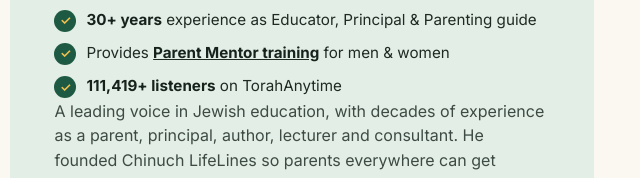
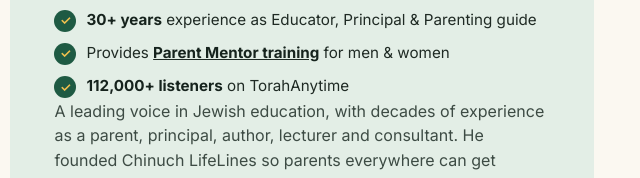
Before and after one commit to natebee26-cell/chinuch-lifelines-website, a plain HTML site: page index.html in a window 1280 px wide. Shown: the part 2687-2865 px from the top of the page, 610-1250 px from the left. Drawn offline with Linux system fonts and the light colour scheme.

Commit message:
TorahAnytime listeners updated to 112,000+
Co-Authored-By: Claude Opus 5.5 <noreply@anthropic.com>

```diff
--- a/index.html
+++ b/index.html
@@ -769,7 +769,7 @@
         <li><b>Author</b> of the bestseller <b>“Chinuch in Turbulent Times”</b><br>&amp; the newly released <b>“Parenting in Turbulent Times”</b></li>
         <li><b>30+ years</b> experience as Educator, Principal &amp; Parenting guide</li>
         <li>Provides <a href="mentor-training.html" style="text-decoration:underline"><b>Parent Mentor training</b></a> for men &amp; women</li>
-        <li><b>111,419+ listeners</b> on TorahAnytime</li>
+        <li><b>112,000+ listeners</b> on TorahAnytime</li>
       </ul>
       <p>A leading voice in Jewish education, with decades of experience as a parent, principal, author, lecturer and consultant. He founded Chinuch LifeLines so parents everywhere can get practical, encouraging guidance rooted in Torah values and love for every child.</p>
       <div class="book-mini">
```
